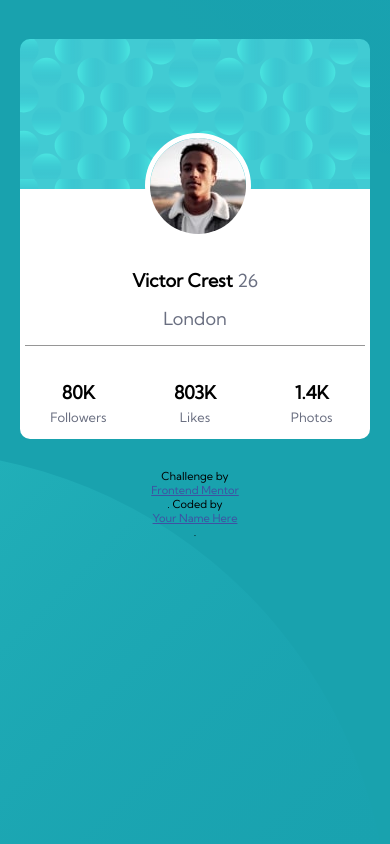
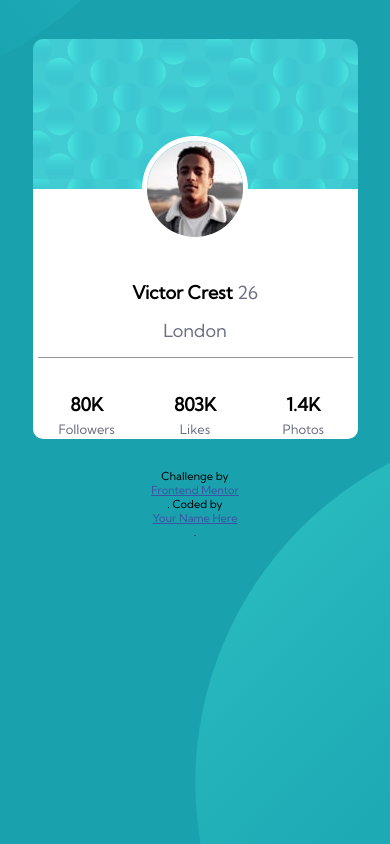
Before and after one commit to medchouaieb/card_profile, a plain HTML site: page index.html in a window 390 px wide. Drawn offline with Linux system fonts and the light colour scheme.

Commit message:
final work

```diff
--- a/style.css
+++ b/style.css
@@ -1,16 +1,14 @@
 @import url('https://fonts.googleapis.com/css2?family=Kumbh+Sans&display=swap');
 
-* {
+
+
+body {
     margin: 0;
     padding: 0;
-    box-sizing: border-box;
-}
-
-body {
     font-family: 'Kumbh Sans', sans-serif;
     font-size: 18px;
     background-image: url('./images/bg-pattern-top.svg') ,url('./images/bg-pattern-bottom.svg');
-    background-position: left 15px bottom 350px, right  top 450px;
+    background-position: calc(100% - 50vw) calc(100% - 50vh), calc(0% + 50vw) calc(0% + 50vh);
     background-color: hsl(185, 75%, 39%);
     background-repeat: no-repeat, no-repeat;
     overflow: hidden;
@@ -54,8 +52,12 @@ body {
 }
 .card-content>img {
     position: absolute;
-    bottom: 200px;
-    left: 125px;
+    margin-left: auto;
+    margin-right: auto;
+    top: 0;
+  left: 50%;
+  transform: translate(-50%, -50%);
+
     border-radius: 50%;
     border: 5px solid white;
 }
@@ -107,3 +109,13 @@ h1 {
     color: hsl(228, 45%, 44%);
     display: block;
 }
+
+@media screen and (max-width: 767px) {
+    body {
+      background-size: 720px;
+    }
+
+    .card {
+      width: 325px;
+    }
+  }
```
